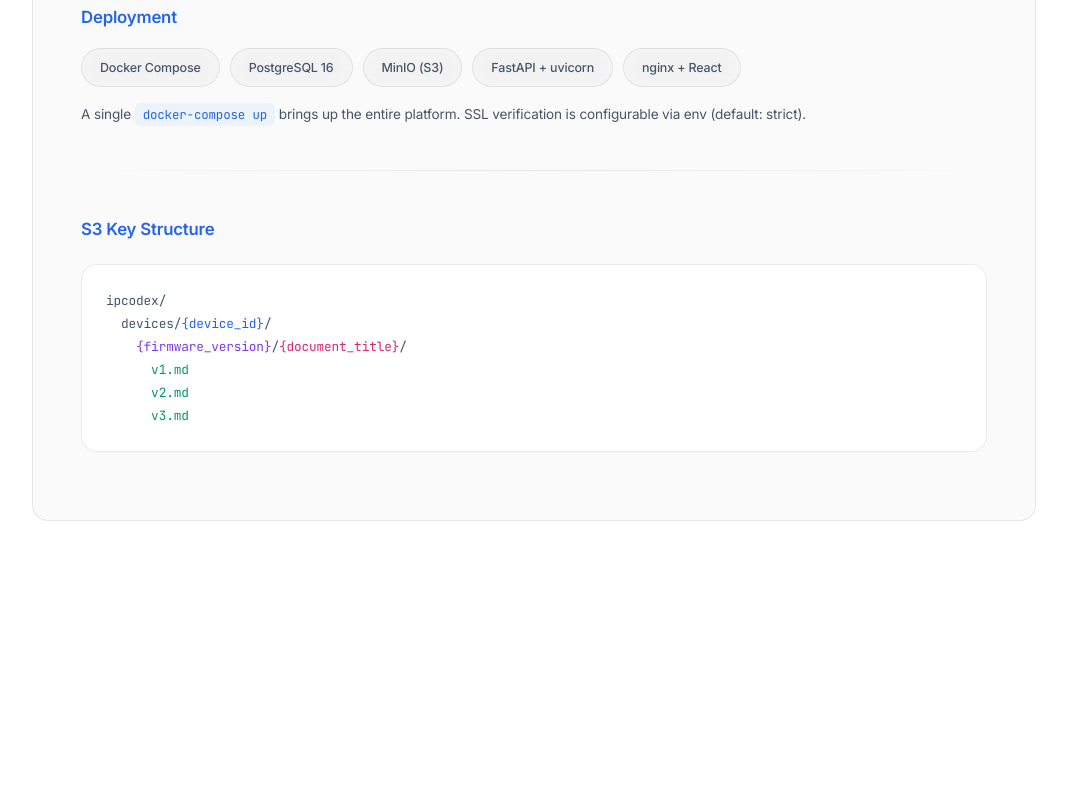
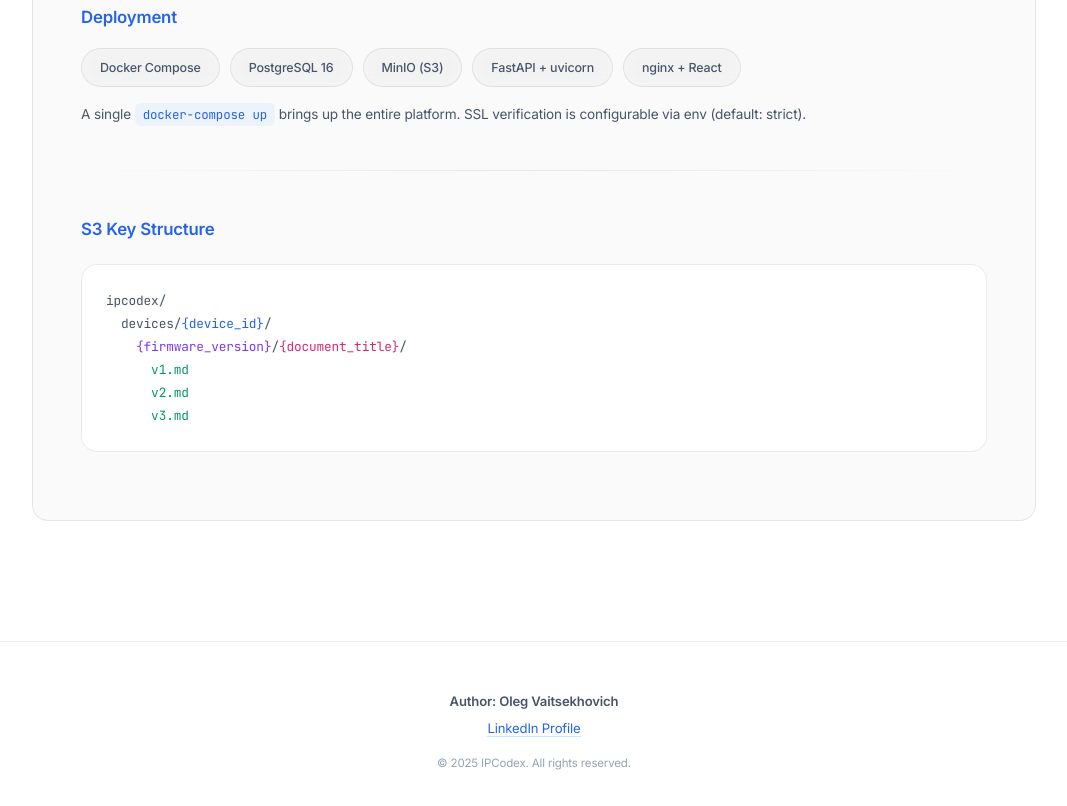
Before and after one commit to olegvphoenix/mcp-servers, a plain HTML site: page ipcodex.html in a window 1280 px wide. Shown: the part 9869-10675 px from the top of the page, without its empty margins (106-1173 px from the left). Before the commit the page ends 10470 px from the top, so only its background shows below. Drawn offline with Linux system fonts and the light colour scheme.

Commit message:
add author footer with LinkedIn link
Made-with: Cursor

```diff
--- a/ipcodex.html
+++ b/ipcodex.html
@@ -2092,6 +2092,7 @@ const T = {
 'nav.revenue':{en:'Revenue',ru:'Бизнес-модель'},
 'nav.market':{en:'Market',ru:'Рынок'},
 'nav.tech':{en:'Tech Details',ru:'Технические детали'},
+'footer.author':{en:'Author: Oleg Vaitsekhovich',ru:'Автор: Войтехович Олег'},
 'infra.title':{en:'Infrastructure Deployment Costs',ru:'Затраты на разворачивание инфраструктуры'},
 'infra.desc':{en:'Estimated monthly costs for running the IPCodex platform. Docker Compose — everything starts from a single VPS.',ru:'Оценка ежемесячных затрат на запуск платформы IPCodex. Docker Compose — всё стартует с одного VPS.'},
 'infra.mvp':{en:'<div>• VPS 4 vCPU / 8GB RAM — <strong>$30-50</strong></div><div>• PostgreSQL (same VPS) — <strong>$0</strong></div><div>• MinIO (same VPS, 100GB) — <strong>$0</strong></div><div>• Domain + SSL (Let\'s Encrypt) — <strong>$1</strong></div><div>• Backups (S3 offsite) — <strong>$5</strong></div>',ru:'<div>• VPS 4 vCPU / 8GB RAM — <strong>$30-50</strong></div><div>• PostgreSQL (тот же VPS) — <strong>$0</strong></div><div>• MinIO (тот же VPS, 100GB) — <strong>$0</strong></div><div>• Домен + SSL (Let\'s Encrypt) — <strong>$1</strong></div><div>• Бэкапы (S3 offsite) — <strong>$5</strong></div>'},
@@ -2324,5 +2325,12 @@ if (demoPreview) {
   demoPreview.style.transition = 'opacity .3s ease, transform .3s ease';
 }
 </script>
+
+<footer style="text-align:center;padding:48px 24px 32px;color:var(--text3);font-size:.82rem;line-height:1.8;border-top:1px solid var(--border);margin-top:40px">
+  <div style="font-weight:600;color:var(--text2);margin-bottom:4px" data-i18n="footer.author">Author: Oleg Vaitsekhovich</div>
+  <a href="https://www.linkedin.com/in/aleh-vaitsekhovich-067557a9/" target="_blank" rel="noopener" style="color:var(--accent);text-decoration:none;border-bottom:1px solid rgba(56,189,248,0.3);transition:border-color .2s">LinkedIn Profile</a>
+  <div style="margin-top:12px;font-size:.72rem;color:var(--text3)">© 2025 IPCodex. All rights reserved.</div>
+</footer>
+
 </body>
 </html>
```
